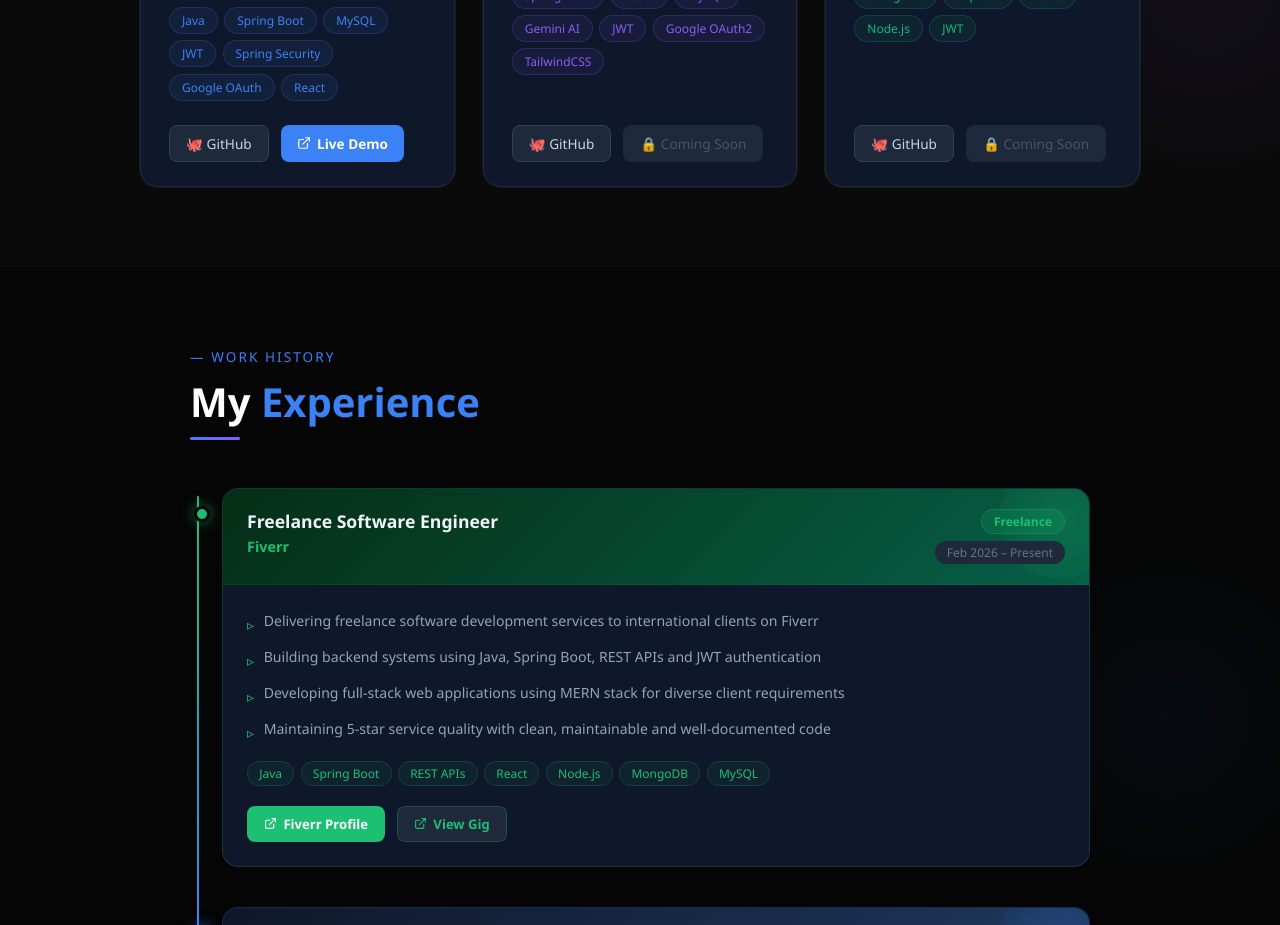
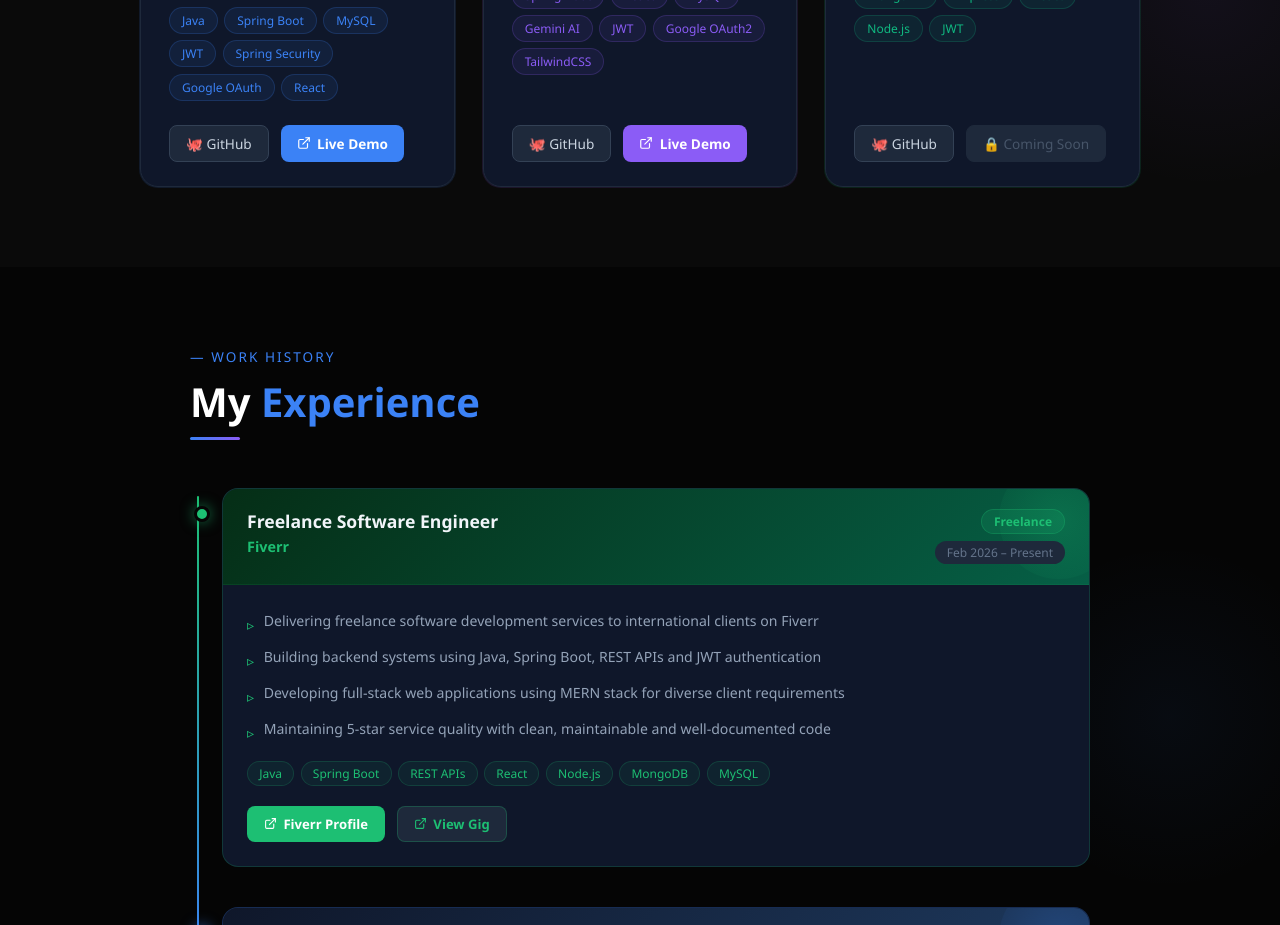
Before and after one commit to sumitpandey7454/my-portfolio, a React (Vite) app: page / in a window 1280 px wide. Shown: the part 3880-4805 px from the top of the page. Built offline with nearby package versions, Linux system fonts and the light colour scheme.

Commit message:
adding live link for atsResume project

```diff
--- a/src/components/Projects.jsx
+++ b/src/components/Projects.jsx
@@ -16,7 +16,7 @@
     desc: 'AI-powered resume platform with free ATS score checker, 25+ templates across 50+ job roles. Integrated Google Gemini AI for keyword generation, Interview Prep module, LinkedIn & GitHub optimizer.',
     tech: ['Spring Boot', 'React', 'MySQL', 'Gemini AI', 'JWT', 'Google OAuth2', 'TailwindCSS'],
     github: 'https://github.com/sumitpandey7454/atsResume',
-    live: null,
+    live: 'https://ats-resume-six.vercel.app/',
     color: '#8b5cf6',
     gradient: 'linear-gradient(135deg, #2e1065, #4c1d95)'
   },
```
